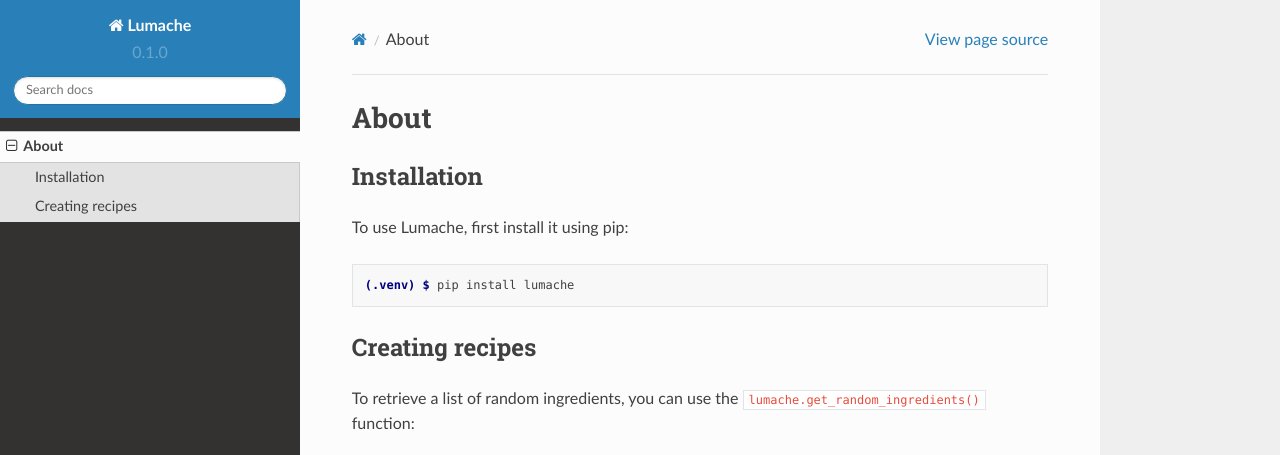
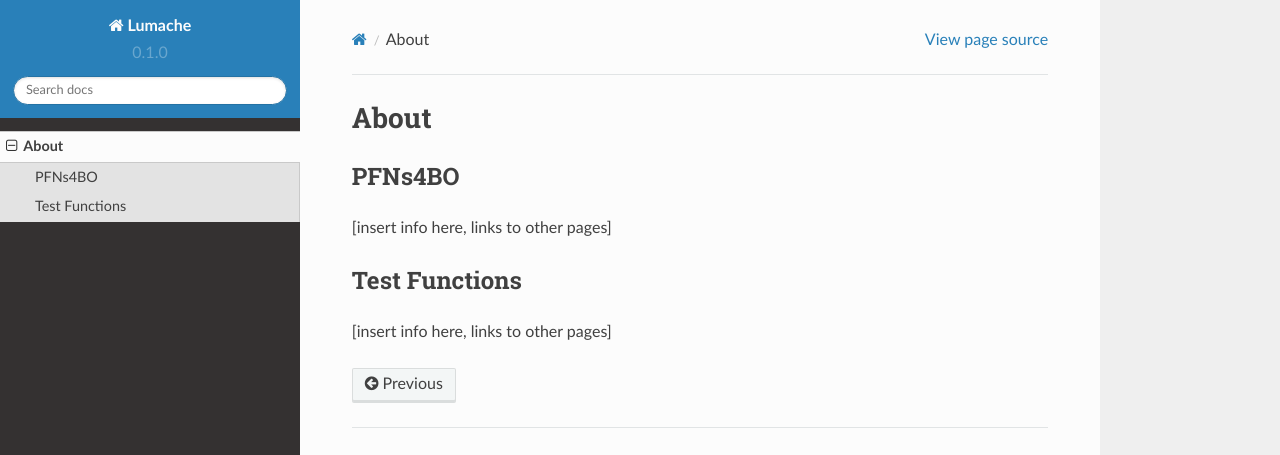
Before and after one commit to kailey-m-e/OptBenchmarkLibrary, a Sphinx documentation site: the page built from docs/source/about.rst, in a window 1280 px wide and 1095 px high. Shown: the top 455 px of the window. Built offline with Sphinx 7.4.7 and the Read the Docs theme 2.0.0, drawn with Linux system fonts in a browser that asks for light colours; pages that are not in the unit, such as notebooks, are missing from menus; some of the changed text lies outside the part shown.

Commit message:
Update about.rst

```diff
--- a/docs/source/about.rst
+++ b/docs/source/about.rst
@@ -1,33 +1,12 @@
 About
 =====
 
-.. _installation:
-
-Installation
+PFNs4BO
 ------------
 
-To use Lumache, first install it using pip:
+[insert info here, links to other pages]
 
-.. code-block:: console
-
-   (.venv) $ pip install lumache
-
-Creating recipes
+Test Functions
 ----------------
 
-To retrieve a list of random ingredients,
-you can use the ``lumache.get_random_ingredients()`` function:
-
-.. autofunction:: lumache.get_random_ingredients
-
-The ``kind`` parameter should be either ``"meat"``, ``"fish"``,
-or ``"veggies"``. Otherwise, :py:func:`lumache.get_random_ingredients`
-will raise an exception.
-
-.. autoexception:: lumache.InvalidKindError
-
-For example:
-
->>> import lumache
->>> lumache.get_random_ingredients()
-['shells', 'gorgonzola', 'parsley']
+[insert info here, links to other pages]
```
